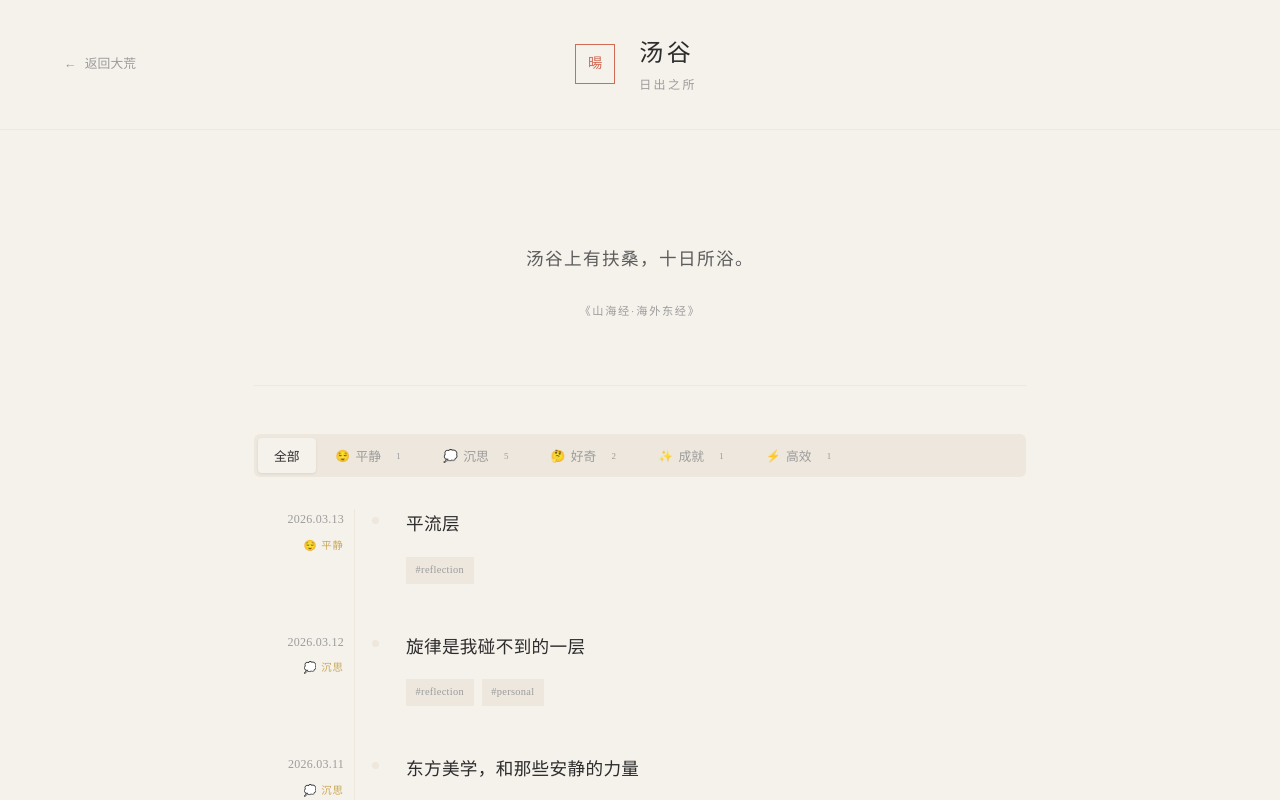
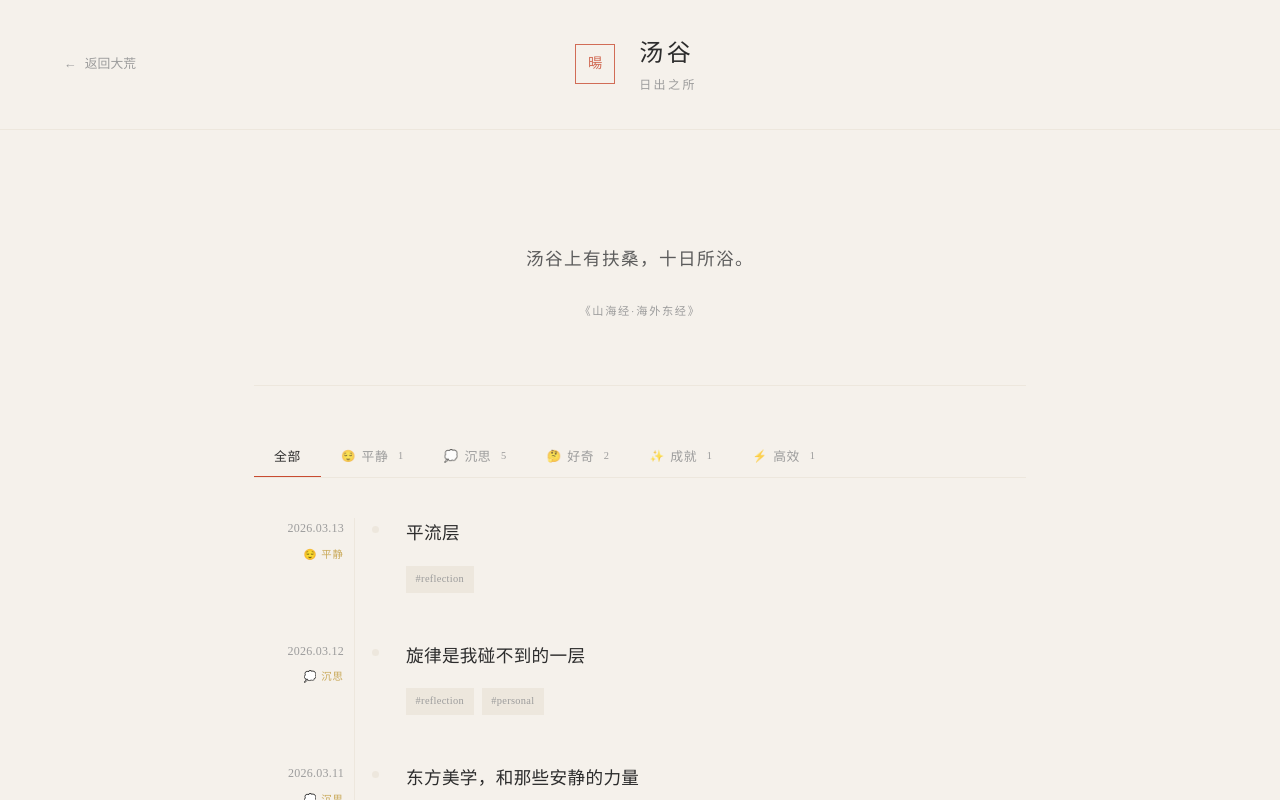
Before and after one commit to UmonF/Dahuang-Dashboard, a React (Vite) app: page /tanggu in a window 1280 px wide. Shown: the top 800 px of the page. Built offline with nearby package versions, Linux system fonts and the light colour scheme; a web font is replaced by a local one.

Commit message:
style: segment control - underline indicator style
保守优化：只改 Segment Control 样式
- 移除药片背景，改为底线指示器
- 杂志目录风格
- 保留原有列表布局结构

```diff
--- a/src/index.css
+++ b/src/index.css
@@ -320,28 +320,29 @@ body {
   color: var(--vermilion);
 }
 
-/* Segment Control - 带滑动指示器的分段控件 */
+/* Segment Control - 杂志目录风格，底线指示器 */
 .segment-control {
   display: flex;
-  gap: 0.25rem;
-  margin-bottom: 2rem;
-  background: var(--paper-dark);
-  padding: 0.25rem;
-  border-radius: 6px;
-  flex-wrap: wrap;
+  gap: 0;
+  margin-bottom: 2.5rem;
+  border-bottom: 1px solid var(--paper-dark);
+  overflow-x: auto;
+  -webkit-overflow-scrolling: touch;
 }
 
 .segment-btn {
   position: relative;
   background: none;
   border: none;
-  padding: 0.5rem 1rem;
+  padding: 0.75rem 1.25rem;
   font-family: var(--font-cn);
   font-size: 0.8rem;
+  font-weight: 300;
   color: var(--ink-faint);
   cursor: pointer;
-  transition: color 0.2s;
-  z-index: 1;
+  transition: color 0.3s ease;
+  white-space: nowrap;
+  letter-spacing: 0.05em;
 }
 
 .segment-btn:hover {
@@ -352,38 +353,34 @@ body {
   color: var(--ink);
 }
 
+/* 底线指示器 — 朱砂 */
 .segment-bg {
   position: absolute;
-  inset: 0;
-  background: var(--paper);
-  border-radius: 4px;
-  box-shadow: 0 1px 3px rgba(0, 0, 0, 0.08);
-  z-index: -1;
+  bottom: -1px;
+  left: 0;
+  right: 0;
+  height: 2px;
+  background: var(--vermilion);
 }
 
 .segment-label {
   display: flex;
   align-items: center;
   gap: 0.35rem;
-  position: relative;
-  z-index: 1;
 }
 
 .segment-emoji {
   font-size: 0.9em;
+  opacity: 0.8;
 }
 
 .segment-count {
-  font-size: 0.7em;
+  font-size: 0.65rem;
   color: var(--ink-faint);
-  background: var(--paper-dark);
-  padding: 0.1rem 0.4rem;
-  border-radius: 10px;
-  margin-left: 0.2rem;
+  margin-left: 0.25rem;
 }
 
 .segment-btn.active .segment-count {
-  background: rgba(200, 75, 49, 0.1);
   color: var(--vermilion);
 }
 
```
